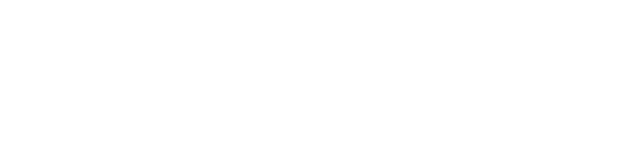
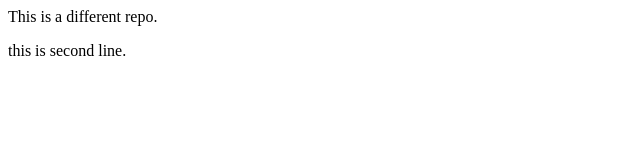
Before and after one commit to verma-abhishek-demo/localRepo, a plain HTML site: page index.html in a window 1280 px wide. Shown: the whole page, without its empty margins (0-640 px from the left). Drawn offline with Linux system fonts and the light colour scheme.

Commit message:
Add new feature

```diff
--- a/index.html
+++ b/index.html
@@ -1,3 +1,2 @@
-<template>
-    <p>This is a different repo.</p>
-</template>
+<p>This is a different repo.</p>
+<p>this is second line.</p>
```
